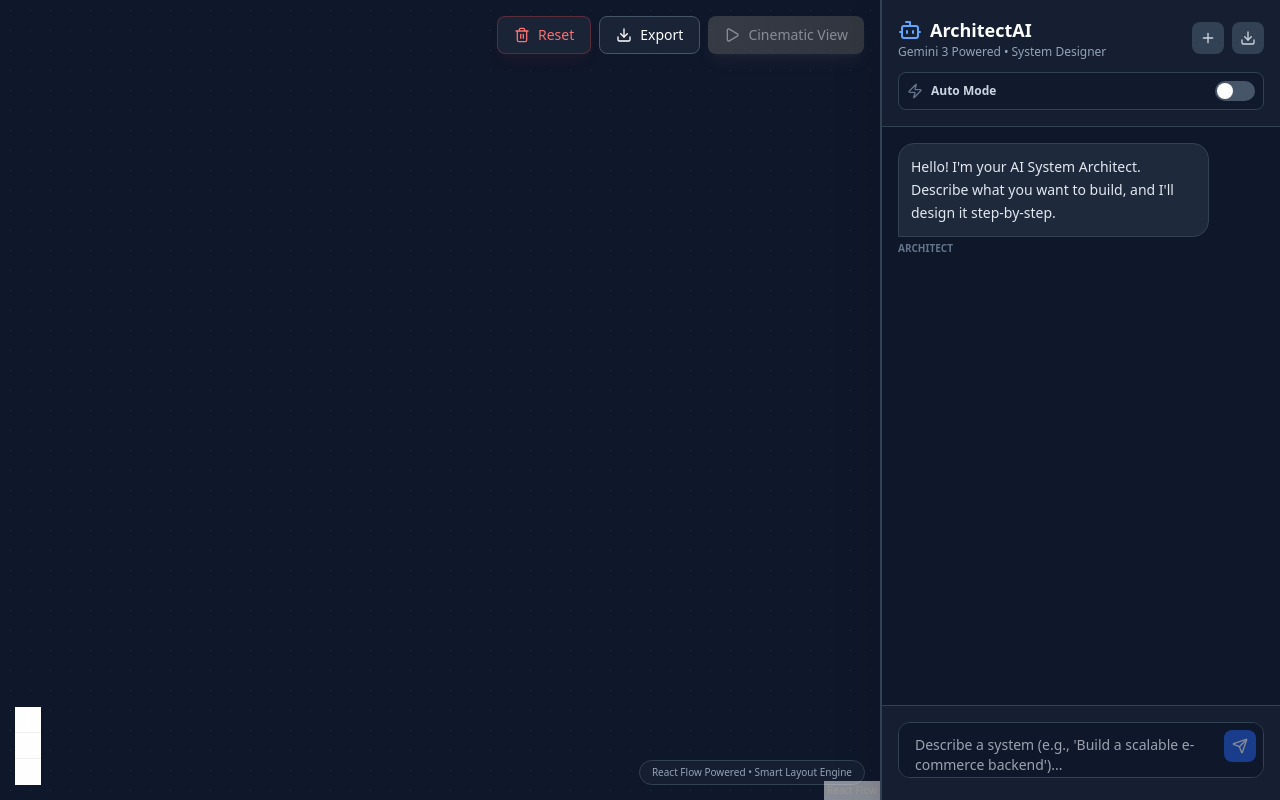
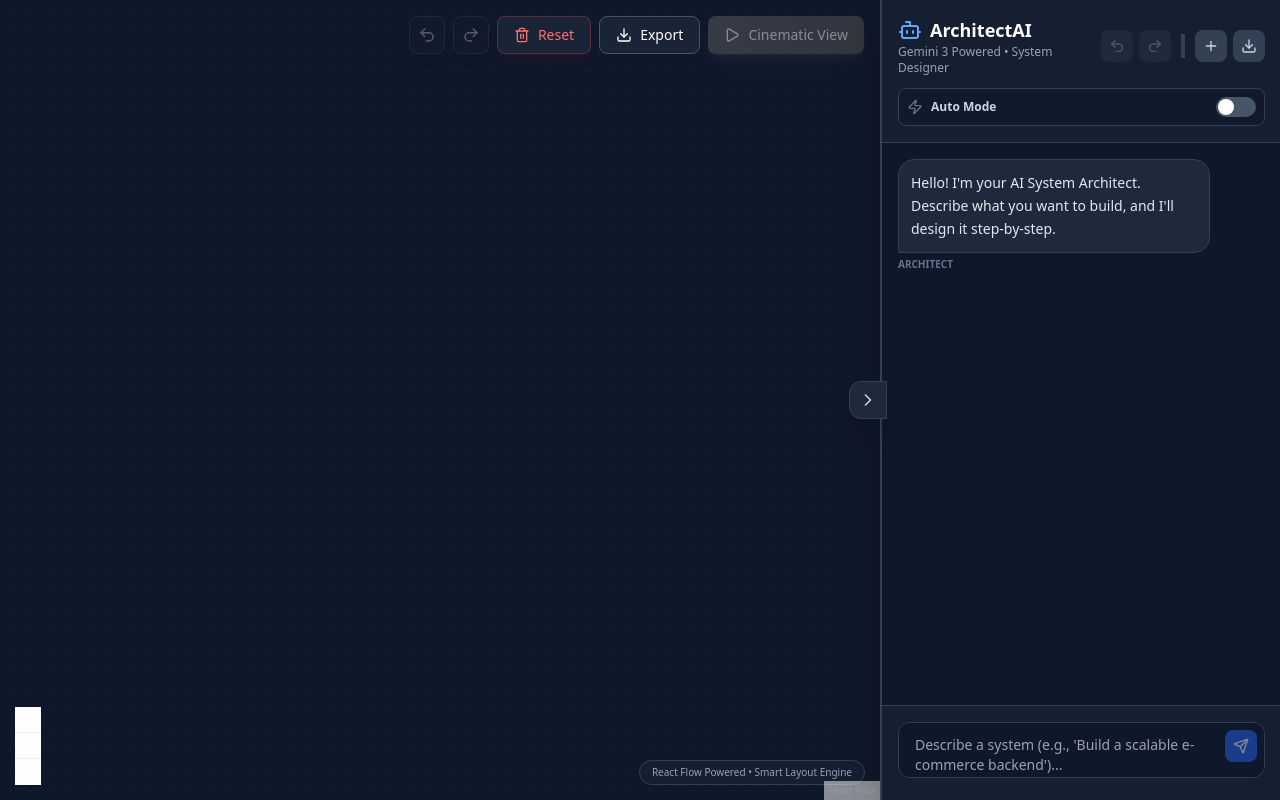
Before and after one commit to hezronokwach/architect, a React (Vite) app: page / in a window 1280 px wide. Built offline with nearby package versions, Linux system fonts and the light colour scheme; no server answers; the database is empty.

Commit message:
feat: introduce a new chat interface component with auto-mode, proposal management, and chat history controls.

```diff
--- a/App.tsx
+++ b/App.tsx
@@ -9,7 +9,7 @@ import { sendMessageToGemini, sendToolResponseToGemini } from './services/gemini
 import { generateCinematicVideo, CinematicResult } from './services/videoService';
 import CinematicReplay from './components/CinematicReplay';
 import { SystemNode, SystemEdge, ChatMessage, Proposal, Position } from './types';
-import { Play, Download, Loader2, Video, Film, Trash2, X } from 'lucide-react';
+import { Play, Download, Loader2, Video, Film, Trash2, X, MessageSquare, ChevronRight, ChevronLeft, Undo2, Redo2 } from 'lucide-react';
 
 // Use a more robust ID generator to prevent collisions (especially during real-time sync)
 const generateId = () => `id_${Math.random().toString(36).substr(2, 9)}_${Date.now()}`;
@@ -29,6 +29,7 @@ const SESSION_ID = 'architect_hackathon_session';
 const App: React.FC = () => {
   const [nodes, setNodes] = useState<SystemNode[]>([]);
   const [edges, setEdges] = useState<SystemEdge[]>([]);
+  const [isChatCollapsed, setIsChatCollapsed] = useState(false);
   const [messages, setMessages] = useState<ChatMessage[]>([
     {
       id: 'welcome',
@@ -54,6 +55,37 @@ const App: React.FC = () => {
   const autoTimerRef = useRef<NodeJS.Timeout | null>(null);
 
   const canvasRef = useRef<HTMLDivElement>(null);
+
+  // History for Undo/Redo
+  const [history, setHistory] = useState<{ nodes: SystemNode[], edges: SystemEdge[], messages: ChatMessage[] }[]>([]);
+  const [future, setFuture] = useState<{ nodes: SystemNode[], edges: SystemEdge[], messages: ChatMessage[] }[]>([]);
+
+  const addToHistory = useCallback((currentNodes: SystemNode[], currentEdges: SystemEdge[], currentMessages: ChatMessage[]) => {
+    setHistory(prev => [...prev, { nodes: currentNodes, edges: currentEdges, messages: currentMessages }].slice(-20)); // Keep last 20 steps
+    setFuture([]);
+  }, []);
+
+  const handleUndo = useCallback(() => {
+    if (history.length === 0) return;
+    const previous = history[history.length - 1];
+    setFuture(prev => [...prev, { nodes, edges, messages }]);
+    setHistory(prev => prev.slice(0, -1));
+    setNodes(previous.nodes);
+    setEdges(previous.edges);
+    setMessages(previous.messages);
+    persistToFirestore(previous.nodes, previous.edges, previous.messages);
+  }, [history, nodes, edges, messages]);
+
+  const handleRedo = useCallback(() => {
+    if (future.length === 0) return;
+    const next = future[future.length - 1];
+    setHistory(prev => [...prev, { nodes, edges, messages }]);
+    setFuture(prev => prev.slice(0, -1));
+    setNodes(next.nodes);
+    setEdges(next.edges);
+    setMessages(next.messages);
+    persistToFirestore(next.nodes, next.edges, next.messages);
+  }, [future, nodes, edges, messages]);
 
   // Firestore Real-time Sync
   useEffect(() => {
@@ -152,6 +184,8 @@ const App: React.FC = () => {
   const handleConfirm = useCallback(async () => {
     if (!activeProposal) return;
 
+    addToHistory(nodes, edges, messages);
+
     let updatedNodes = nodes;
     let updatedEdges = edges;
 
@@ -180,7 +214,7 @@ const App: React.FC = () => {
         setIsStreaming(false);
       }
     }
-  }, [activeProposal, nodes, edges, messages, lastToolName, lastToolCallId, processGeminiResponse]);
+  }, [activeProposal, nodes, edges, messages, lastToolName, lastToolCallId, processGeminiResponse, addToHistory]);
 
   // Auto Mode: Auto-confirm proposals after delay
   useEffect(() => {
@@ -266,6 +300,7 @@ const App: React.FC = () => {
 
   const handleClearDesign = async () => {
     if (window.confirm("Are you sure you want to clear the entire design?")) {
+      addToHistory(nodes, edges, messages);
       const initialMessages: ChatMessage[] = [{
         id: 'welcome',
         role: 'model',
@@ -275,31 +310,16 @@ const App: React.FC = () => {
       setEdges([]);
       setMessages(initialMessages);
       await persistToFirestore([], [], initialMessages);
-      window.location.reload();
     }
   };
 
   const handleExportChat = () => {
-    const chatData = {
-      messages,
-      nodes: nodes.map(n => ({ id: n.id, label: n.label, type: n.type, description: n.description })),
-      edges: edges.map(e => ({ from: e.fromId, to: e.toId, label: e.label })),
-      exportedAt: new Date().toISOString()
-    };
-
-    const blob = new Blob([JSON.stringify(chatData, null, 2)], { type: 'application/json' });
-    const url = URL.createObjectURL(blob);
-    const a = document.createElement('a');
-    a.href = url;
-    a.download = `architect-chat-${new Date().toISOString().split('T')[0]}.json`;
-    document.body.appendChild(a);
-    a.click();
-    document.body.removeChild(a);
-    URL.revokeObjectURL(url);
+    // ... (logic remains same)
   };
 
   const handleNewChat = async () => {
     if (window.confirm("Start a new chat? Current design will be saved to Firestore.")) {
+      addToHistory(nodes, edges, messages);
       const initialMessages: ChatMessage[] = [{
         id: 'welcome',
         role: 'model',
@@ -364,6 +384,23 @@ const App: React.FC = () => {
 
         <div className="absolute top-4 right-4 flex gap-2 z-50">
           <button
+            onClick={handleUndo}
+            disabled={history.length === 0}
+            className={`bg-slate-800/80 backdrop-blur border border-slate-600 hover:bg-slate-700 text-white p-2 rounded-lg transition-all shadow-lg ${history.length === 0 ? 'opacity-30 cursor-not-allowed' : ''}`}
+            title="Undo"
+          >
+            <Undo2 size={18} />
+          </button>
+          <button
+            onClick={handleRedo}
+            disabled={future.length === 0}
+            className={`bg-slate-800/80 backdrop-blur border border-slate-600 hover:bg-slate-700 text-white p-2 rounded-lg transition-all shadow-lg ${future.length === 0 ? 'opacity-30 cursor-not-allowed' : ''}`}
+            title="Redo"
+          >
+            <Redo2 size={18} />
+          </button>
+
+          <button
             onClick={handleClearDesign}
             className="bg-slate-800/80 backdrop-blur border border-red-500/30 hover:bg-red-500/20 text-red-400 px-4 py-2 rounded-lg flex items-center gap-2 text-sm transition-all shadow-lg shadow-red-500/5"
           >
@@ -382,7 +419,22 @@ const App: React.FC = () => {
           </button>
         </div>
       </div>
-      <div className="w-[400px] shadow-2xl z-10 border-l border-slate-700">
+
+      {/* Collapsible Chat Panel */}
+      <motion.div
+        animate={{ width: isChatCollapsed ? 0 : 400 }}
+        transition={{ type: "spring", stiffness: 300, damping: 30 }}
+        className="relative shadow-2xl z-10 border-l border-slate-700 bg-slate-900"
+      >
+        <button
+          onClick={() => setIsChatCollapsed(!isChatCollapsed)}
+          className={`absolute top-1/2 -left-8 transform -translate-y-1/2 p-2 bg-slate-800 border border-slate-700 rounded-l-xl text-slate-300 hover:text-white transition-all shadow-xl z-50`}
+        >
+          {isChatCollapsed ? <ChevronLeft size={20} /> : <ChevronRight size={20} />}
+        </button>
+
+        {!isChatCollapsed && (
+          <div className="w-[400px] h-full overflow-hidden">
             <ChatInterface
               messages={messages}
               input={input}
@@ -398,8 +450,14 @@ const App: React.FC = () => {
               setAutoSpeed={setAutoSpeed}
               onExportChat={handleExportChat}
               onNewChat={handleNewChat}
+              canUndo={history.length > 0}
+              canRedo={future.length > 0}
+              onUndo={handleUndo}
+              onRedo={handleRedo}
             />
           </div>
+        )}
+      </motion.div>
     </div>
   );
 };
--- a/components/ChatInterface.tsx
+++ b/components/ChatInterface.tsx
@@ -1,6 +1,6 @@
 import React, { useRef, useEffect } from 'react';
 import { motion } from 'framer-motion';
-import { Send, Bot, User, Check, X, Loader2, Zap, Download, Plus } from 'lucide-react';
+import { Send, Bot, User, Check, X, Loader2, Zap, Download, Plus, Undo2, Redo2 } from 'lucide-react';
 import { ChatMessage, Proposal } from '../types';
 
 interface ChatInterfaceProps {
@@ -18,6 +18,10 @@ interface ChatInterfaceProps {
   setAutoSpeed: (value: number) => void;
   onExportChat: () => void;
   onNewChat: () => void;
+  canUndo?: boolean;
+  canRedo?: boolean;
+  onUndo?: () => void;
+  onRedo?: () => void;
 }
 
 const ChatInterface: React.FC<ChatInterfaceProps> = ({
@@ -34,7 +38,11 @@ const ChatInterface: React.FC<ChatInterfaceProps> = ({
   autoSpeed,
   setAutoSpeed,
   onExportChat,
-  onNewChat
+  onNewChat,
+  canUndo,
+  canRedo,
+  onUndo,
+  onRedo
 }) => {
   const scrollRef = useRef<HTMLDivElement>(null);
 
@@ -62,7 +70,24 @@ const ChatInterface: React.FC<ChatInterfaceProps> = ({
             </h2>
             <p className="text-xs text-slate-400">Gemini 3 Powered • System Designer</p>
           </div>
-          <div className="flex gap-2">
+          <div className="flex gap-1.5">
+            <button
+              onClick={onUndo}
+              disabled={!canUndo}
+              className={`p-2 bg-slate-700 hover:bg-slate-600 rounded-lg transition-colors ${!canUndo ? 'opacity-30 cursor-not-allowed' : ''}`}
+              title="Undo"
+            >
+              <Undo2 size={16} className="text-slate-300" />
+            </button>
+            <button
+              onClick={onRedo}
+              disabled={!canRedo}
+              className={`p-2 bg-slate-700 hover:bg-slate-600 rounded-lg transition-colors ${!canRedo ? 'opacity-30 cursor-not-allowed' : ''}`}
+              title="Redo"
+            >
+              <Redo2 size={16} className="text-slate-300" />
+            </button>
+            <div className="w-1 h-6 bg-slate-700 mx-1 self-center" />
             <button
               onClick={onNewChat}
               className="p-2 bg-slate-700 hover:bg-slate-600 rounded-lg transition-colors"
```
Also changed, not shown: components/ArchitectNode.tsx (+28 -9 lines). Lines whose indentation alone changed are shown as unchanged.
